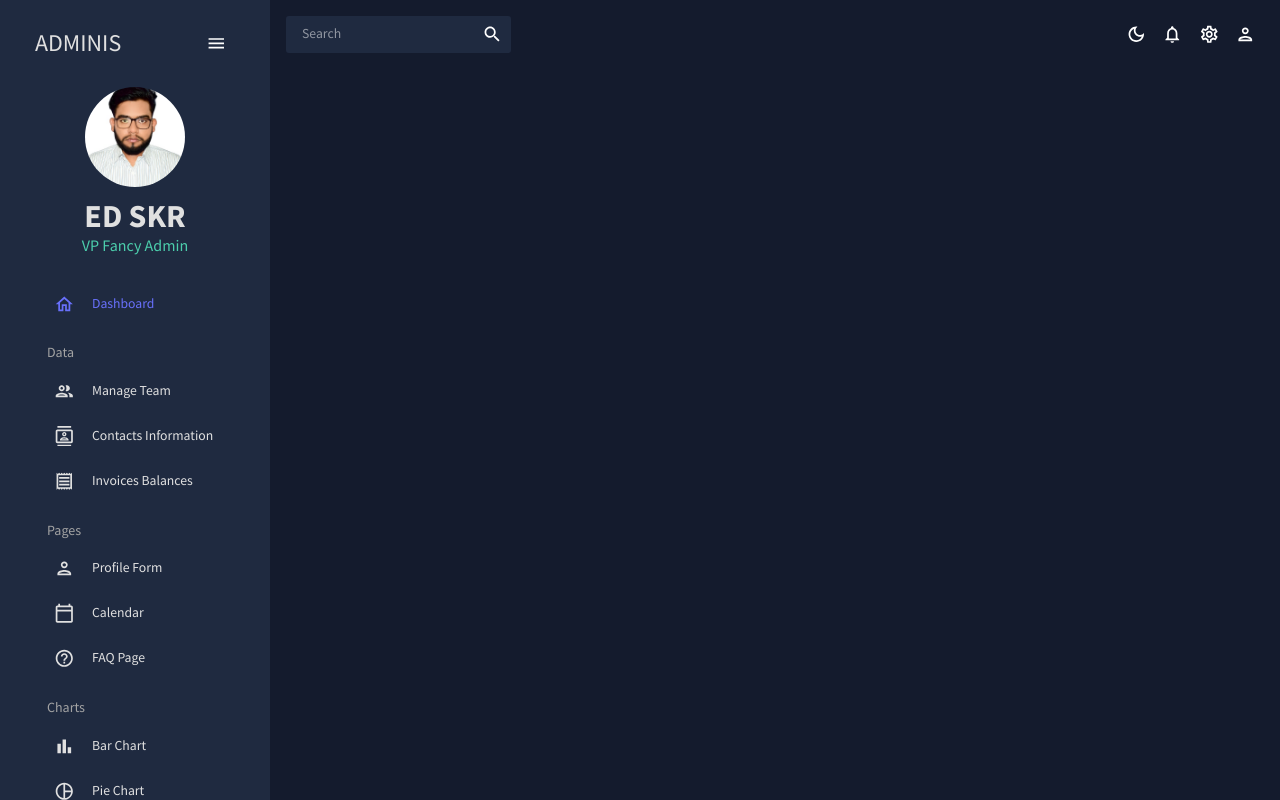
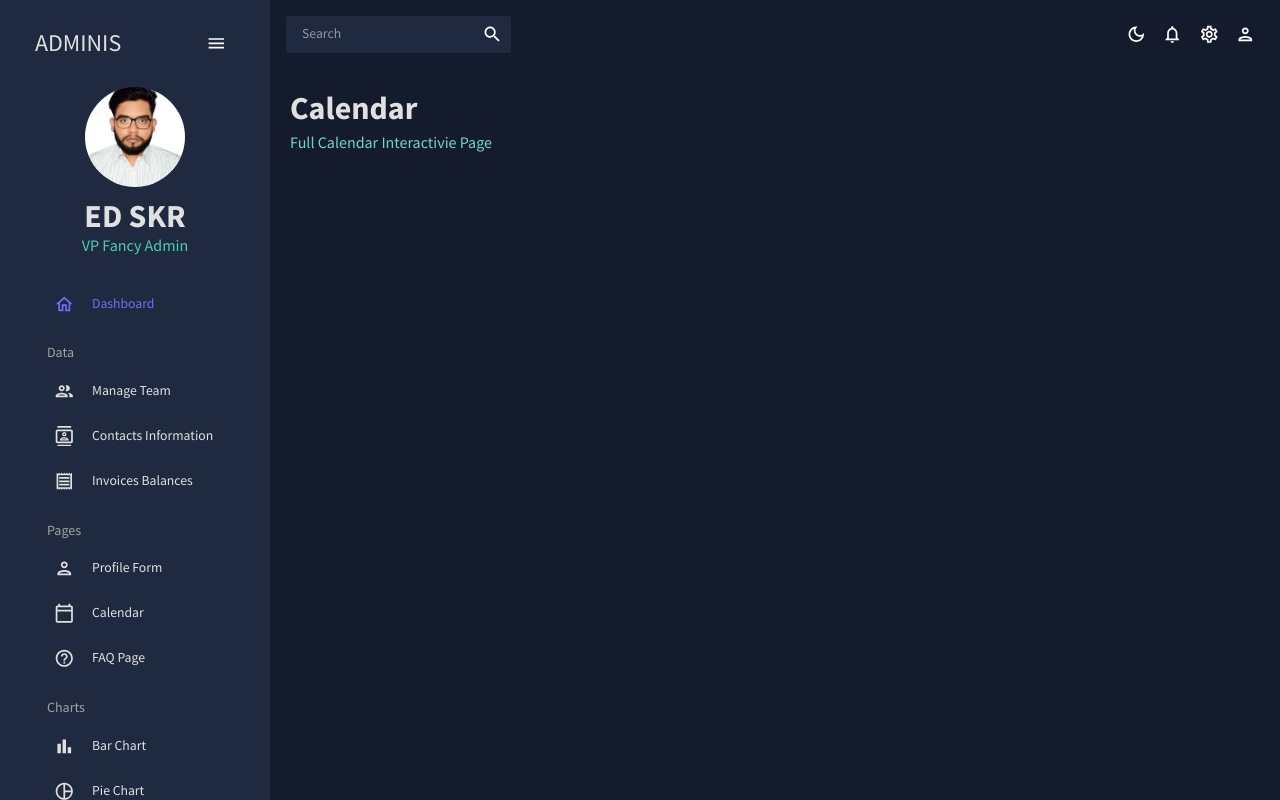
Before and after one commit to SOUROVSARKERTEC12/material_ui_admin_dashboard, a React (Vite) app: page /calendar in a window 1280 px wide. Built offline with nearby package versions, Linux system fonts and the light colour scheme.

Commit message:
Calendar work start

```diff
--- a/src/App.jsx
+++ b/src/App.jsx
@@ -8,6 +8,7 @@ import Team from "./scenes/team/Team.jsx";
 import Contacts from "./scenes/contacts/Contacts.jsx"
 import Invoices from "./scenes/invoices/Invoices.jsx";
 import Form from "./scenes/form/Form.jsx";
+import Calendar from "./scenes/calendar/Calendar.jsx";
 
 function App() {
     const [theme, colorMode] = useMode()
@@ -25,6 +26,7 @@ function App() {
                             <Route path="/contacts" element={<Contacts />} />
                             <Route path="/invoices" element={<Invoices />} />
                             <Route path="/form" element={<Form />} />
+                            <Route path="/calendar" element={<Calendar />} />
                         </Routes>
                     </main>
                 </div>
--- /dev/null
+++ b/src/scenes/calendar/Calendar.jsx
@@ -0,0 +1,46 @@
+import { useState } from "react";
+// import FullCalendar, { formatDate } from "@fullcalendar/react";
+import dayGridPlugin from "@fullcalendar/daygrid";
+import timeGridPlugin from "@fullcalendar/timegrid";
+// import interactionPlugin from "@fullcalendar/interaction";
+import listPlugin from "@fullcalendar/list";
+import {
+    Box,
+    List,
+    ListItem,
+    ListItemText,
+    Typography,
+    useTheme,
+} from "@mui/material";
+import Header from "../../components/Header";
+import { tokens } from "../../theme";
+
+const Calendar = ()=>{
+    const theme = useTheme()
+    const colors = tokens(theme.palette.mode)
+    const [currentEvent, setCurrentEvent] = useState([])
+
+    const handleDateClick = (selected)=>{
+        const title = prompt("Please enter a new title for your event")
+        const calendarApi = selected.view.calendar;
+        calendarApi.unselect();
+
+        if(title){
+            calendarApi.addEvent({
+                id:`${selected.dateStr}-${title}`,
+                title,
+                start: selected.startStr,
+                end: selected.endStr,
+                allDay: selected.allDay,
+            })
+        }
+    }
+
+    return (
+        <Box m="20px">
+            <Header title="Calendar" subtitle="Full Calendar Interactivie Page"/>
+        </Box>
+    )
+}
+
+export default Calendar
```
